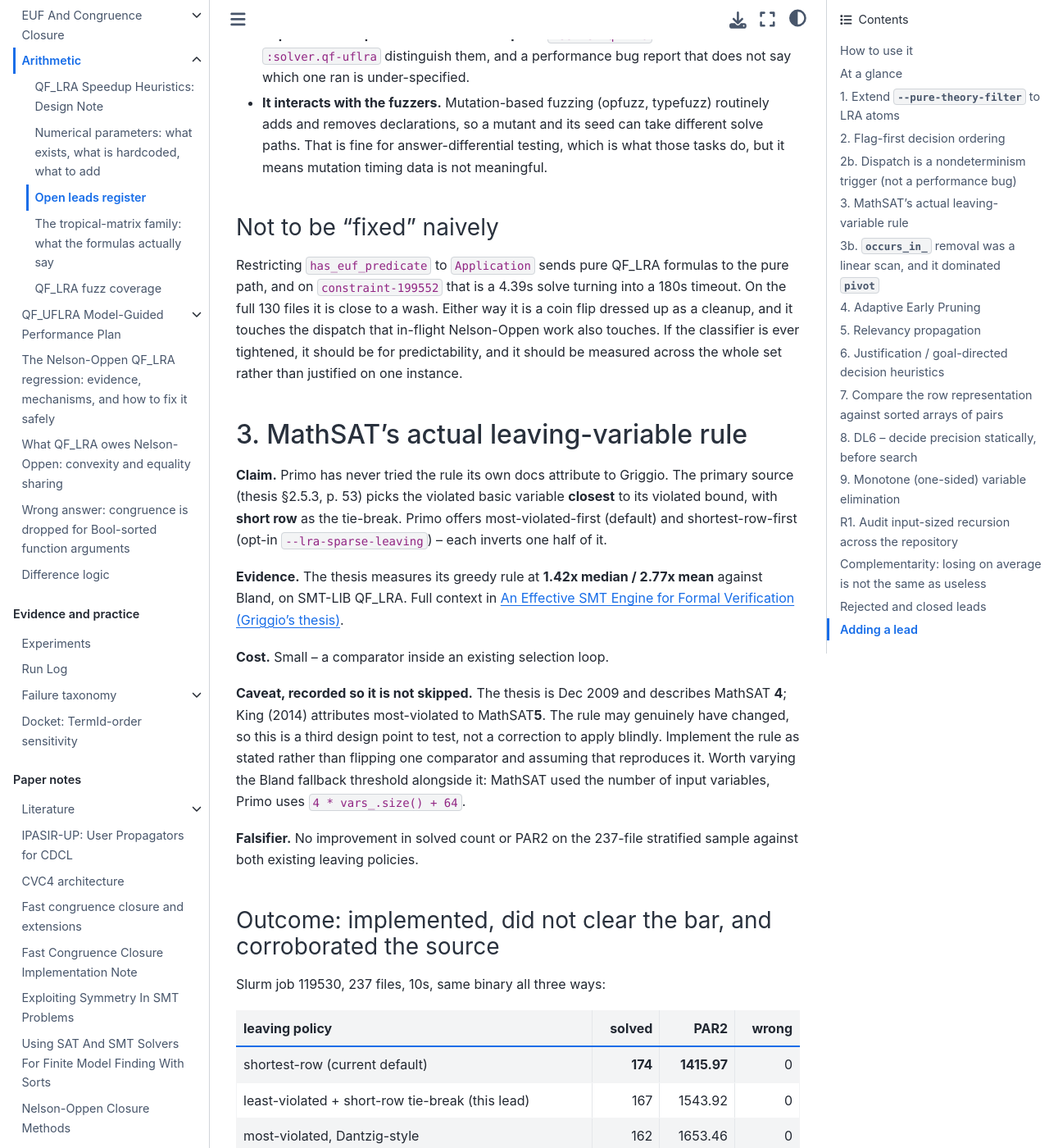
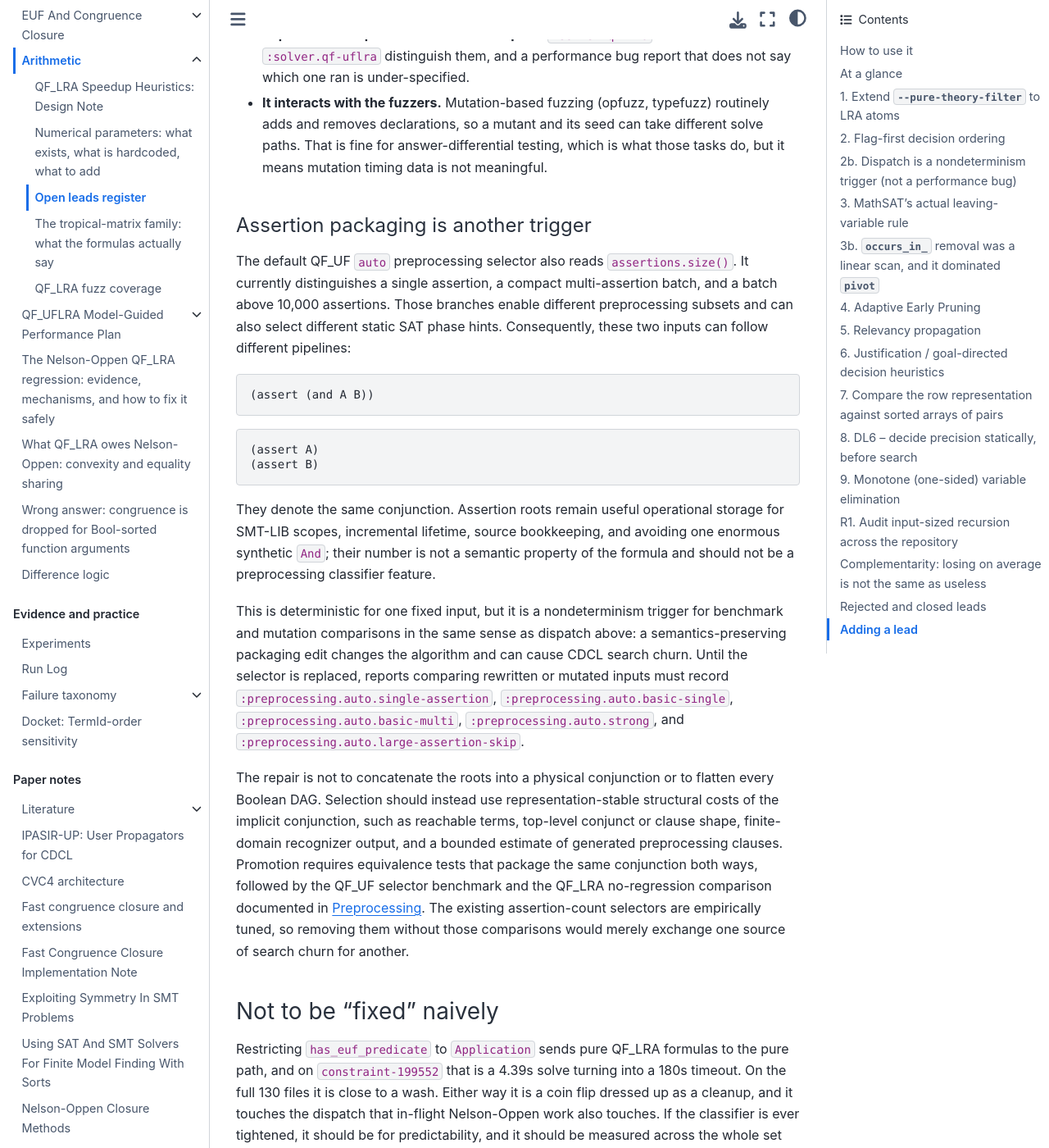
Before and after one commit to primo-solver/primo, a Jupyter Book: the page built from docs/open-leads.md, in a window 1280 px wide and 1400 px high, scrolled down 10942 px. Shown: the whole window at 82% size. Built offline with Jupyter Book 1.0.4 settings and Sphinx 7.4.7 and the Sphinx Book theme 1.1.4, drawn with Linux system fonts in a browser that asks for light colours.

Commit message:
Record assertion packaging nondeterminism

````diff
--- a/docs/open-leads.md
+++ b/docs/open-leads.md
@@ -361,6 +361,50 @@ flips the dispatch. So:
   routinely adds and removes declarations, so a mutant and its seed can take
   different solve paths. That is fine for answer-differential testing, which
   is what those tasks do, but it means mutation timing data is not meaningful.
+
+#### Assertion packaging is another trigger
+
+The default QF_UF `auto` preprocessing selector also reads
+`assertions.size()`. It currently distinguishes a single assertion, a compact
+multi-assertion batch, and a batch above 10,000 assertions. Those branches
+enable different preprocessing subsets and can also select different static
+SAT phase hints. Consequently, these two inputs can follow different pipelines:
+
+```text
+(assert (and A B))
+```
+
+```text
+(assert A)
+(assert B)
+```
+
+They denote the same conjunction. Assertion roots remain useful operational
+storage for SMT-LIB scopes, incremental lifetime, source bookkeeping, and
+avoiding one enormous synthetic `And`; their number is not a semantic property
+of the formula and should not be a preprocessing classifier feature.
+
+This is deterministic for one fixed input, but it is a nondeterminism trigger
+for benchmark and mutation comparisons in the same sense as dispatch above: a
+semantics-preserving packaging edit changes the algorithm and can cause CDCL
+search churn. Until the selector is replaced, reports comparing rewritten or
+mutated inputs must record
+`:preprocessing.auto.single-assertion`,
+`:preprocessing.auto.basic-single`,
+`:preprocessing.auto.basic-multi`,
+`:preprocessing.auto.strong`, and
+`:preprocessing.auto.large-assertion-skip`.
+
+The repair is not to concatenate the roots into a physical conjunction or to
+flatten every Boolean DAG. Selection should instead use representation-stable
+structural costs of the implicit conjunction, such as reachable terms,
+top-level conjunct or clause shape, finite-domain recognizer output, and a
+bounded estimate of generated preprocessing clauses. Promotion requires
+equivalence tests that package the same conjunction both ways, followed by the
+QF_UF selector benchmark and the QF_LRA no-regression comparison documented in
+[](preprocessing.md). The existing assertion-count selectors are empirically
+tuned, so removing them without those comparisons would merely exchange one
+source of search churn for another.
 
 ### Not to be "fixed" naively
 
````
